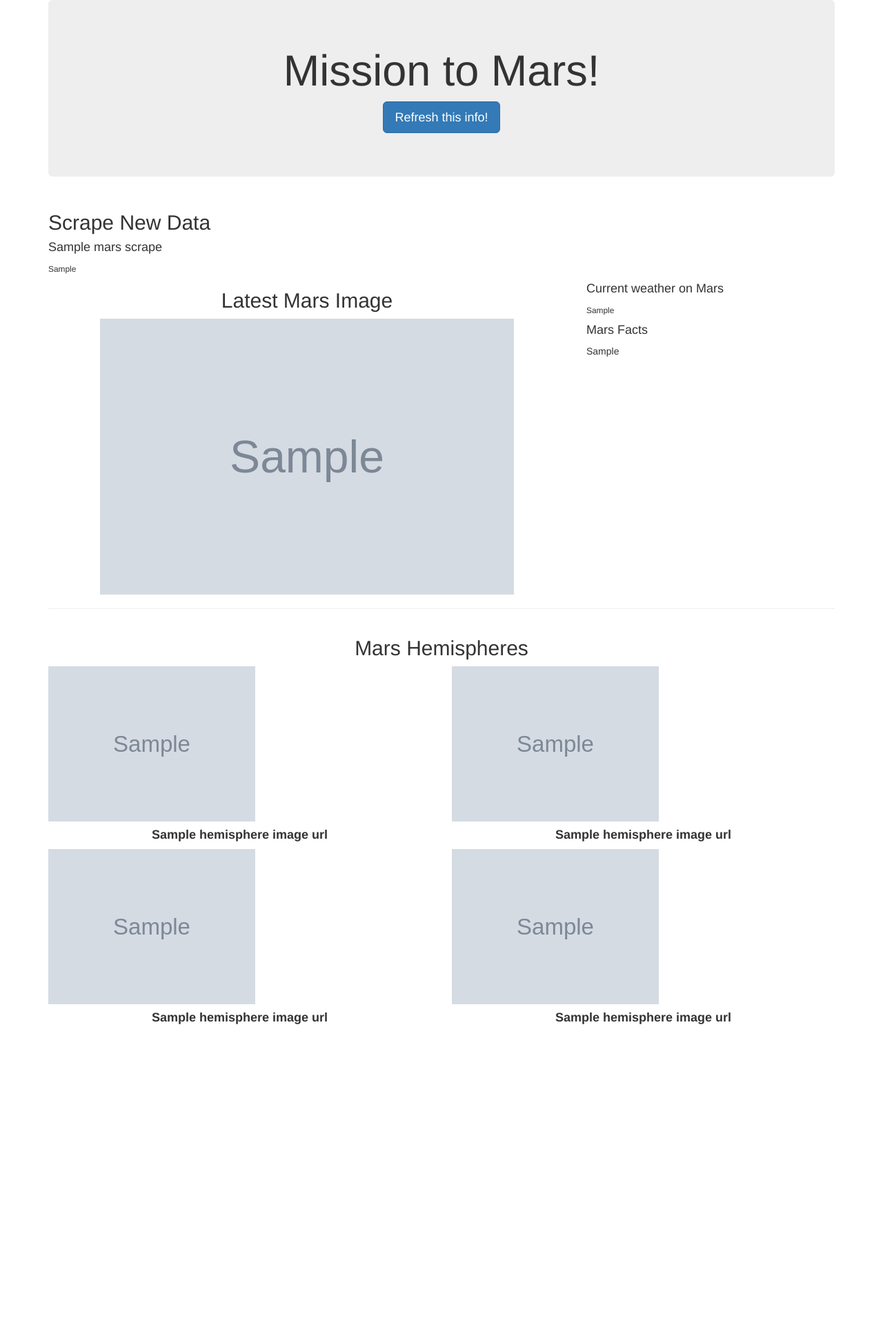
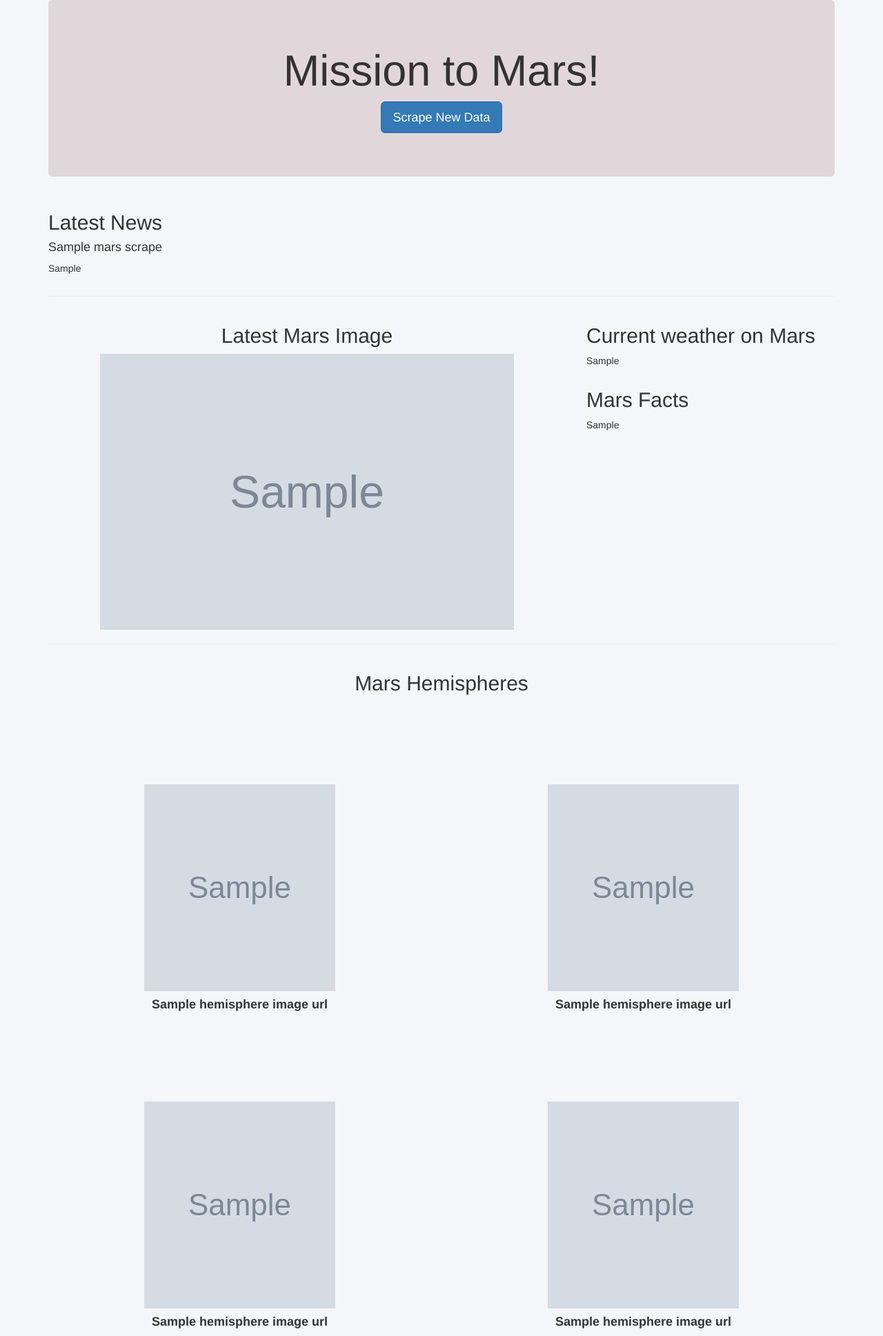
Before and after one commit to bpdamore/web-scraping-challenge, a Flask app: page / in a window 1280 px wide. Shown: the whole page at 69% size. Before the commit the page ends 1485 px from the top, so only its background shows below. Run offline with Flask 2, Linux system fonts and the light colour scheme; grey boxes marked "Sample" are stand-in pictures; a database or web service that is not in the repository returns one stand-in record (values such as "Sample title"); some libraries are stand-ins or nearby versions.

Commit message:
All done! It looks alright!

```diff
--- a/Missions_to_Mars/templates/index.html
+++ b/Missions_to_Mars/templates/index.html
@@ -5,62 +5,63 @@
     <meta name="viewport" content="width=device-width, initial-scale=1.0">
     <title>Scraping Mars</title>
     <link rel="stylesheet" href="https://maxcdn.bootstrapcdn.com/bootstrap/3.3.7/css/bootstrap.min.css">
-
+    <link rel="stylesheet" href="styles.css">
 </head>
-<body>
+<body style="background-color: #f5f6faf1;">
     <div class="container">
-        <div class="jumbotron text-center">
+        <div class="jumbotron text-center" style="background-color: #e1d7db;">
             <h1>Mission to Mars!</h1>
-            <p><a class="btn btn-primary btn-lg" href="/scraper" role="button">Refresh this info!</a></p>
+            <p><a class="btn btn-primary btn-lg" href="/scraper" role="button">Scrape New Data</a></p>
         </div>
         <div class="row">
             <div class="col-md-12">
-                <h2>Scrape New Data</h2>
+                <h2>Latest News</h2>
                 <h4 class="heading">{{ mars_scrape.news_title }}</h4>
-                <small>{{ mars_scrape.news_p }}</small>
+                <p>{{ mars_scrape.news_p }}</p>
             </div>
         </div>
+        <hr class="line">
         <div class="row">
             <div class="col-sm-8 text-center">
                 <h2>Latest Mars Image</h2>
                 <img src="{{mars_scrape.featured_image_url}}" alt="Featured Image" height="400px" width="600px">
             </div>
             <div class="col-sm-4">
-                <h4>Current weather on Mars</h4>
-                <small>{{mars_scrape.mars_weather}}</small>
+                <h2>Current weather on Mars</h2>
+                <p>{{ mars_scrape.mars_weather }}</p>
             </div>
             <div class="col-sm-4">
-                <h4>Mars Facts</h4>
-                <p>{{mars_scrape.mars_info_table | safe}}</p>
+                <h2>Mars Facts</h2>
+                <p class="table">{{ mars_scrape.mars_info_table | safe }}</p>
             </div>
         </div>
         <hr>
         <div class="row">
             <div class="col-sm-12 text-center">
                 <h2>Mars Hemispheres</h2>
+                </br>
             </div>
         </div>
         <div class="row">
             <div class="col-md-6 mx-auto text-center">
-                <img class="img-responsive" src="{{mars_scrape.hemisphere_image_urls[0]['image_url']}}" height="300px" width="300px">
-                <h4 class="box_titling"><b>{{mars_scrape.hemisphere_image_urls[0]["title"]}}</b></h4>
+                <img class="imgs" src="{{mars_scrape.hemisphere_image_urls[0]['image_url']}}" height="300px" width="300px">
+                <h4 class="box_titling"><b>{{ mars_scrape.hemisphere_image_urls[0]["title"] }}</b></h4>
             </div>
             <div class="col-md-6 mx-auto text-center">
-                <img class="img-responsive" src="{{mars_scrape.hemisphere_image_urls[1]['image_url']}}" height="300px" width="300px">
-                <h4 class="box_titling"><b>{{mars_scrape.hemisphere_image_urls[1]["title"]}}</b></h4>
+                <img class="imgs" src="{{mars_scrape.hemisphere_image_urls[1]['image_url']}}" height="300px" width="300px">
+                <h4 class="box_titling"><b>{{ mars_scrape.hemisphere_image_urls[1]["title"] }}</b></h4>
             </div>
         </div>
+        </br>
         <div class="row">
             <div class="col-md-6 mx-auto text-center">
-                <img class="img-responsive" src="{{mars_scrape.hemisphere_image_urls[2]['image_url']}}" height="300px" width="300px">
-                <h4 class="box_titling"><b>{{mars_scrape.hemisphere_image_urls[2]["title"]}}</b></h4>
+                <img class="imgs" src="{{mars_scrape.hemisphere_image_urls[2]['image_url']}}" height="300px" width="300px">
+                <h4 class="box_titling"><b>{{ mars_scrape.hemisphere_image_urls[2]["title"] }}</b></h4>
             </div>
             <div class="col-md-6 mx-auto text-center">
-                <img class="img-responsive" src="{{mars_scrape.hemisphere_image_urls[3]['image_url']}}" height="300px" width="300px">
-                <h4 class="box_titling"><b>{{mars_scrape.hemisphere_image_urls[3]["title"]}}</b></h4>
+                <img class="imgs" src="{{mars_scrape.hemisphere_image_urls[3]['image_url']}}" height="300px" width="300px">
+                <h4 class="box_titling"><b>{{ mars_scrape.hemisphere_image_urls[3]["title"] }}</b></h4>
             </div>
-        </div>
-
         </div>
     </div>
 </body>
--- /dev/null
+++ b/Missions_to_Mars/templates/styles.css
@@ -0,0 +1,7 @@
+.imgs {
+    display: block;
+    margin-top: 100px;
+    margin-left: auto;
+    margin-right: auto;
+    width: 50%;
+}
```
